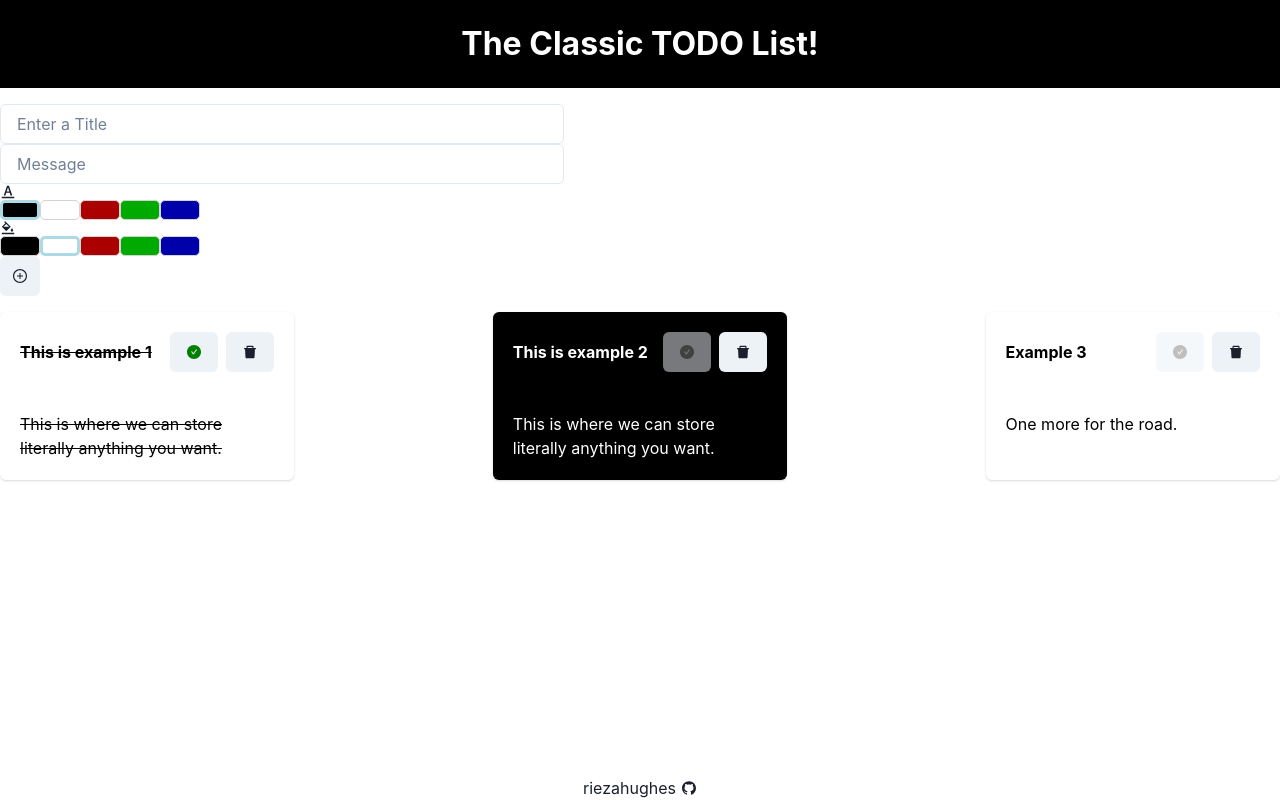
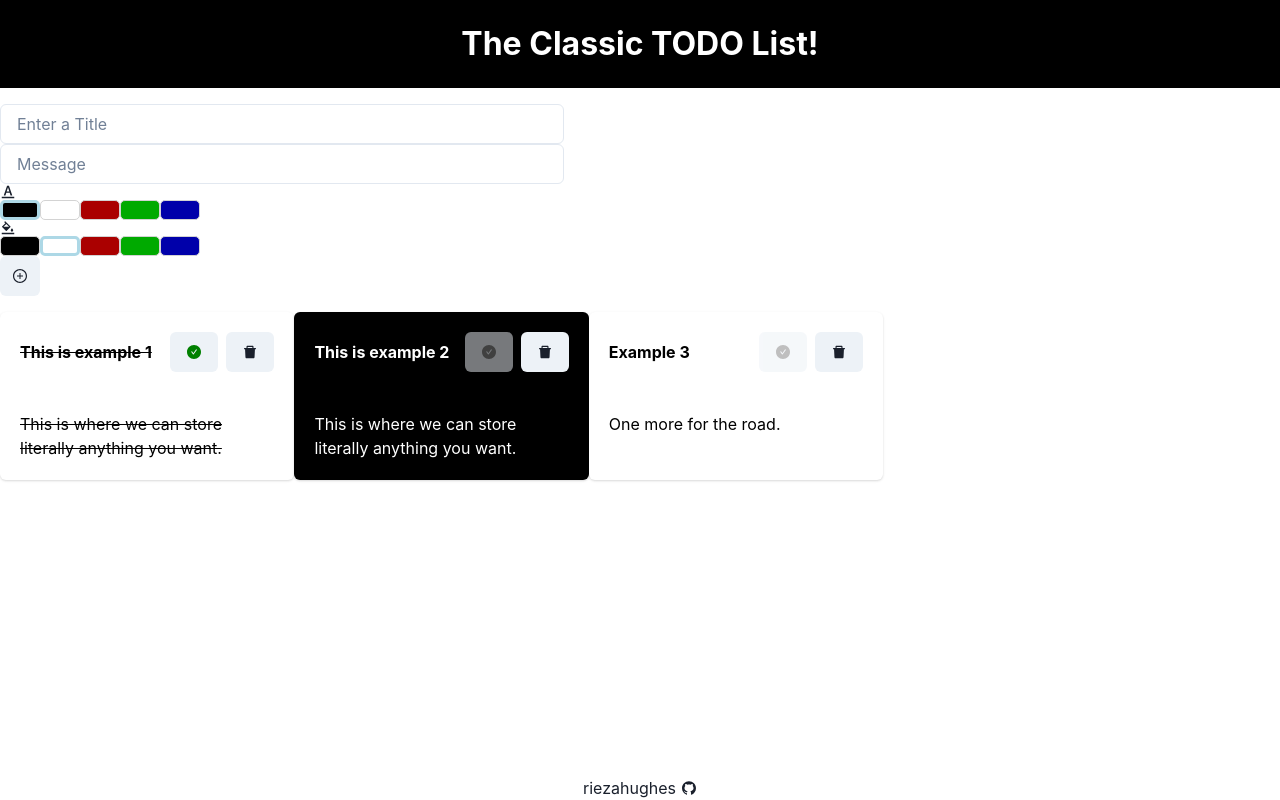
Before and after one commit to riezahughes/bun-cdklocal-testing, a Next.js app in the folder frontend/: page / in a window 1280 px wide. Built offline with nearby package versions, Linux system fonts and the light colour scheme.

Commit message:
fix for wrapping

```diff
--- a/frontend/src/modules/CardContainer.tsx
+++ b/frontend/src/modules/CardContainer.tsx
@@ -6,7 +6,7 @@ import { useContext } from "react";
 const CardContainer = () => {
   const list = useContext(ListContext);
   return (
-    <Flex flexWrap="wrap" justifyContent="space-between">
+    <Flex flexWrap="wrap" justifyContent="flex-start">
       {list?.list &&
         list?.list.map((listItem, index) => {
           return (
```
